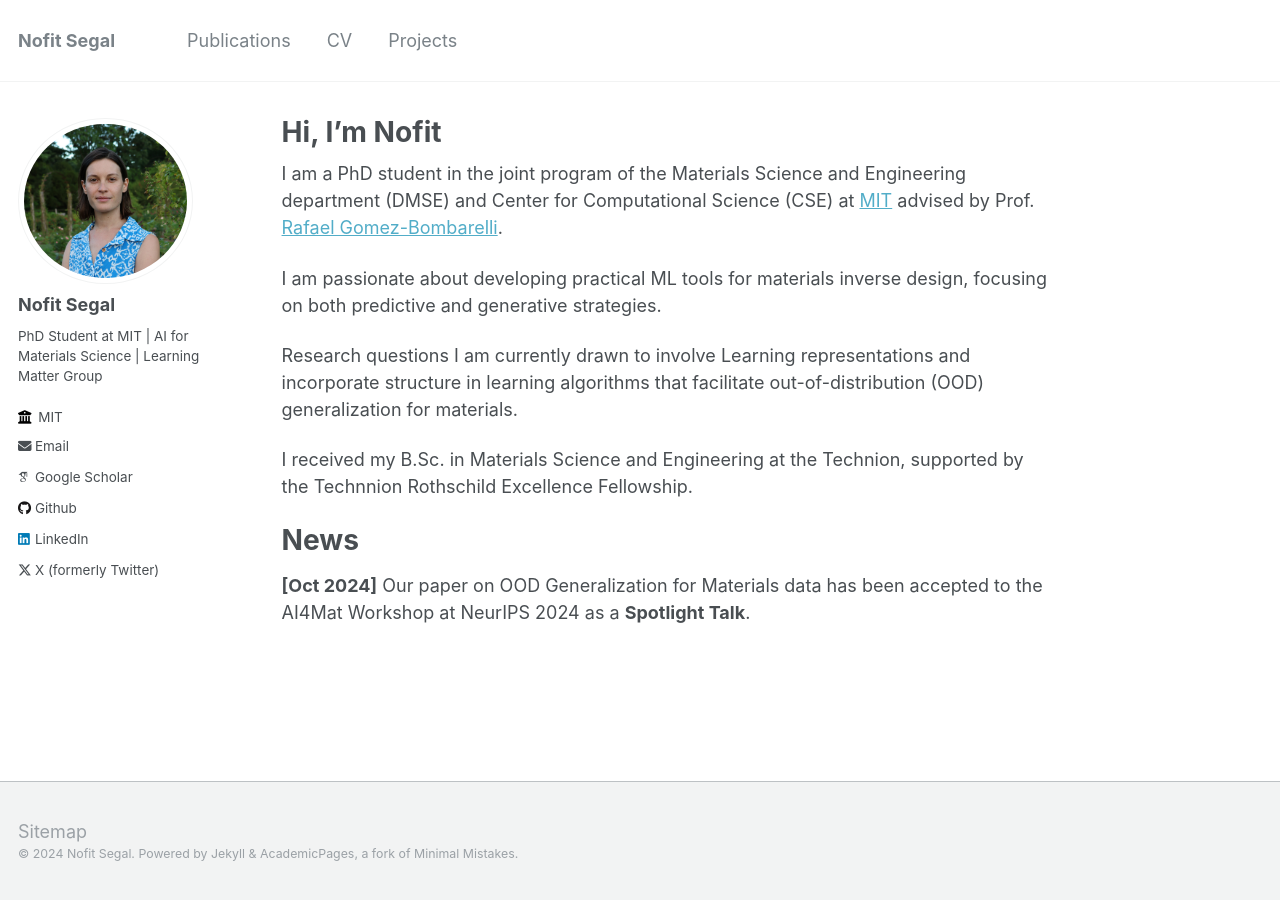
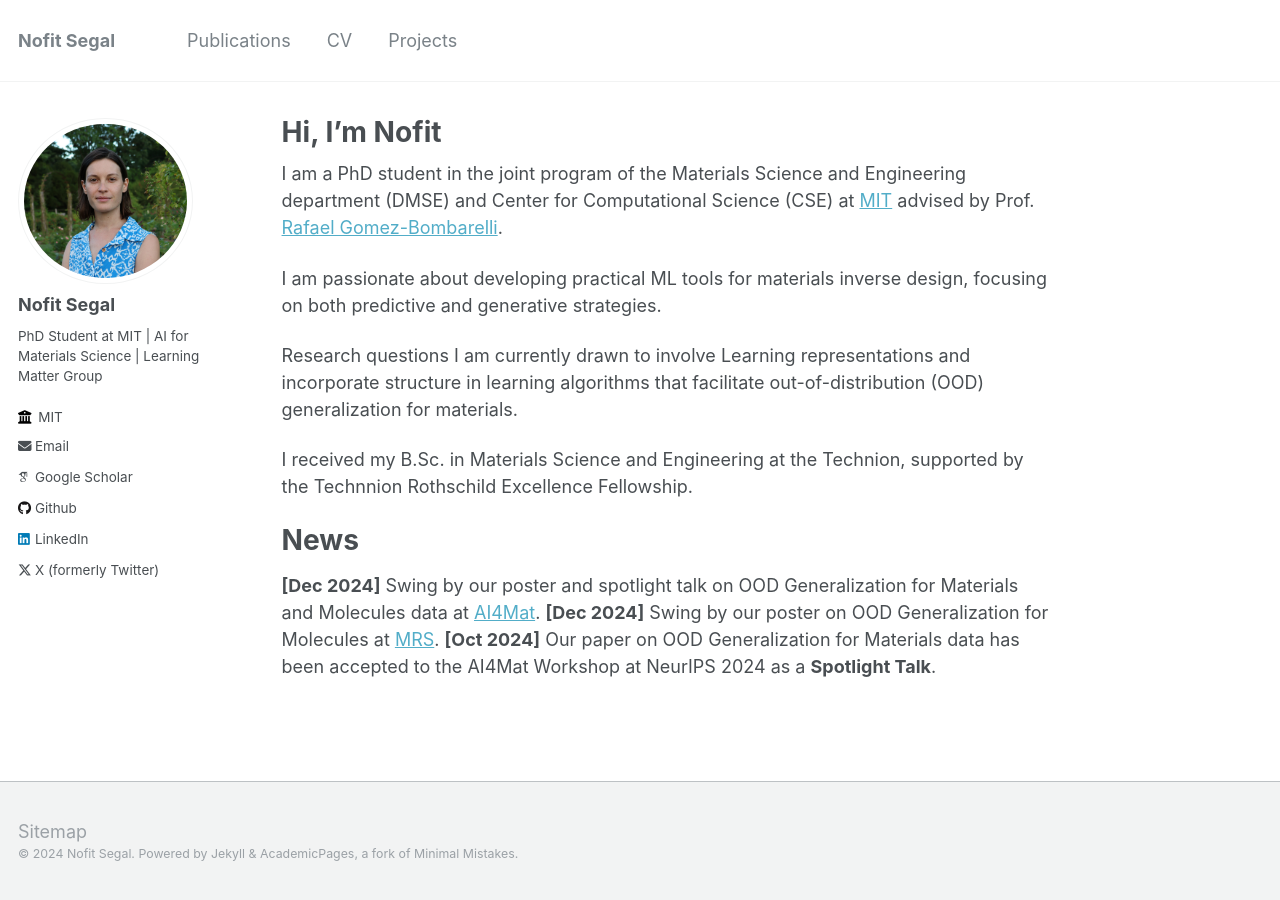
Before and after one commit to nofitsegal/nofitsegal.github.io, a Jekyll site: the page built from _pages/about.md, in a window 1280 px wide. Built offline with Jekyll 4.4.1, drawn with Linux system fonts in a browser that asks for light colours; some web fonts are replaced.

Commit message:
about update

```diff
--- a/_pages/about.md
+++ b/_pages/about.md
@@ -18,4 +18,6 @@ I received my B.Sc. in Materials Science and Engineering at the Technion, suppor
 
 News
 ======
+**[Dec 2024]** Swing by our poster and spotlight talk on OOD Generalization for Materials and Molecules data at [AI4Mat](https://sites.google.com/view/ai4mat).
+**[Dec 2024]** Swing by our poster on OOD Generalization for Molecules at [MRS](https://www.mrs.org/meetings-events/annual-meetings/2024-mrs-fall-meeting/call-for-papers?gad_source=1&gclid=Cj0KCQiApNW6BhD5ARIsACmEbkVhGfYY52urnhngGlsdavrvaJ48J806eI7jw5zwUc_h-ciAbkq55TMaAuwLEALw_wcB).
 **[Oct 2024]** Our paper on OOD Generalization for Materials data has been accepted to the AI4Mat Workshop at NeurIPS 2024 as a **Spotlight Talk**.
```
